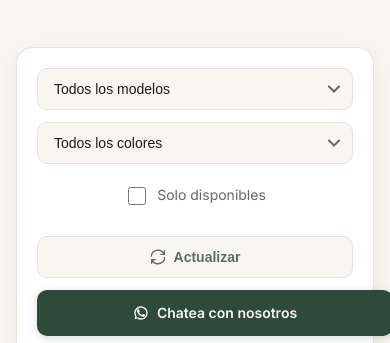
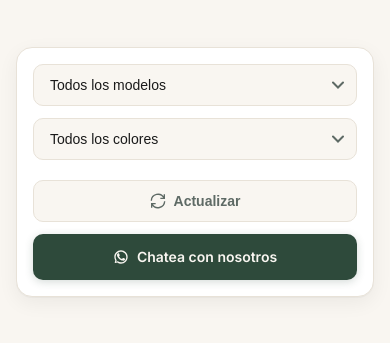
Before and after one commit to angelgarciadatablog/web-waira, a plain HTML site: page index.html in a window 390 px wide. Shown: the part 547-890 px from the top of the page. Drawn offline with nearby package versions, Linux system fonts and the light colour scheme; no server answers.

Commit message:
ajuste de centrado de botón de wsp principal

```diff
--- a/index.html
+++ b/index.html
@@ -79,10 +79,10 @@
           <select id="filtroColor" class="filter-select">
             <option value="" selected>Todos los colores</option>
           </select>
-          <label class="filter-checkbox">
+          <!-- <label class="filter-checkbox">
             <input type="checkbox" id="soloDisp">
             <span>Solo disponibles</span>
-          </label>
+          </label> -->
         </div>
         <div class="action-buttons">
           <button id="refresh" class="btn-refresh btn-secondary">
--- a/styles.css
+++ b/styles.css
@@ -350,6 +350,7 @@ img{ max-width:100%; height:auto; display:block; }
   .filters-modern{
     flex-direction:column;
     align-items:stretch;
+    padding:16px;
   }
   .filters-row{
     flex-direction:column;
@@ -366,6 +367,7 @@ img{ max-width:100%; height:auto; display:block; }
   .btn-refresh{
     width:100%;
     justify-content:center;
+    box-sizing:border-box;
   }
 }
 
```
